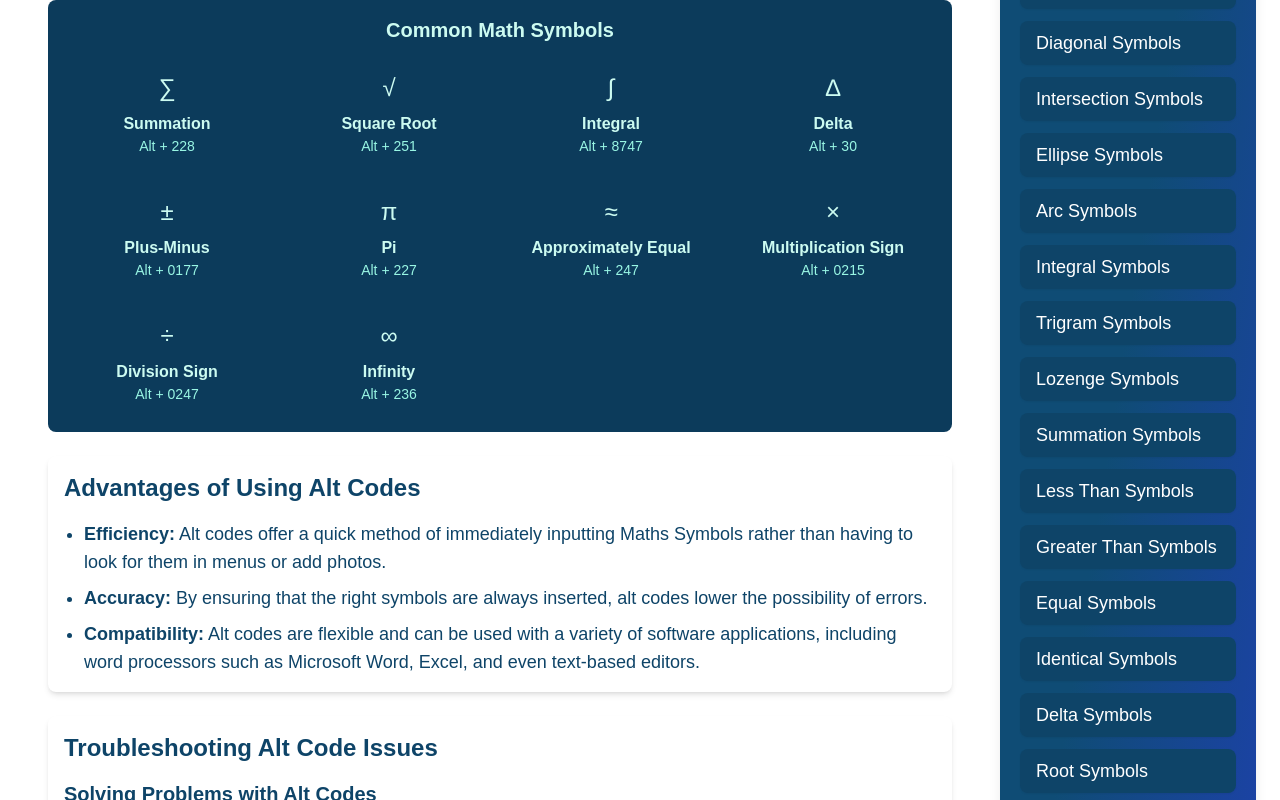
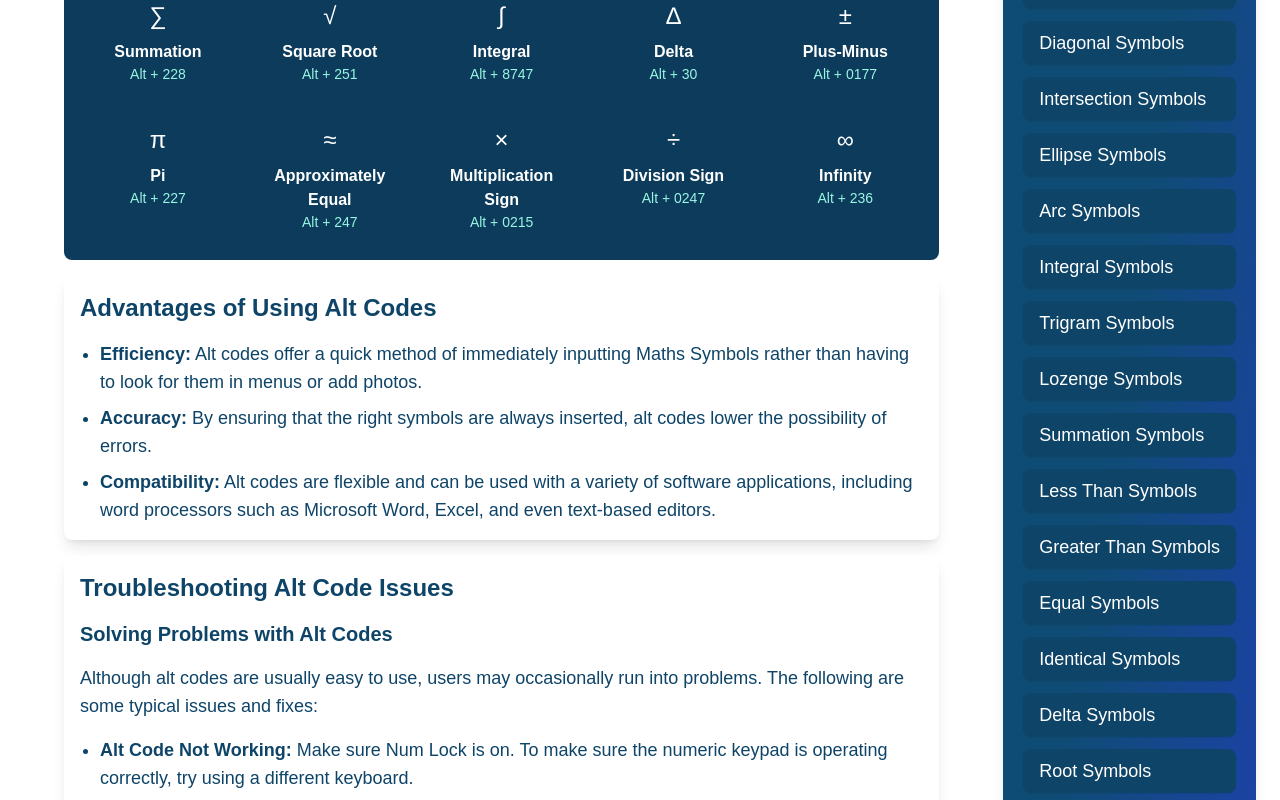
Before and after one commit to kanak1803/altcode2, a Next.js app: page /category/MathsSymbols in a window 1280 px wide. Shown: the part 620-1420 px from the top of the page. Built offline with nearby package versions, Linux system fonts and the light colour scheme.

Commit message:
improve mobile ui in category page
improve mobile ui in category page

```diff
--- a/src/app/category/[category]/page.jsx
+++ b/src/app/category/[category]/page.jsx
@@ -23,14 +23,14 @@ const CategoryPage = () => {
   }
 
   return (
-    <div className="container mx-auto mt-10 px-6 flex flex-col md:flex-row md:space-x-6">
+    <div className="container mx-auto mt-10 lg:px-6 flex flex-col md:flex-row md:space-x-6">
       {/* Main Content */}
       <div className="flex-1">
         {/* <h1 className="text-3xl font-bold text-center mb-5 text-teal">
           {category.replace(/([A-Z])/g, " $1")}
         </h1> */}
         {category === "MathsSymbols" && (
-          <section className="mb-6 bg-white p-6 rounded-lg text-teal-600  space-y-6  ">
+          <section className="mb-6 bg-white  px-7 sm:px-4 lg:px-10 rounded-lg text-teal-600 space-y-4">
             <h2 className="text-2xl font-semibold text-center mb-4">
               {`Introduction to ${spaceNamed}`}
             </h2>
@@ -45,20 +45,20 @@ const CategoryPage = () => {
             <p className="text-lg">{mathSymbolsContent.howMathAltCodesWork}</p>
 
             <div className="bg-teal-700 p-4 rounded-lg mt-6">
-              <h3 className="text-xl font-semibold text-center text-teal-100 mb-4">
+              <h3 className="text-xl font-semibold text-center text-white mb-4">
                 Common Math Symbols
               </h3>
-              <div className="grid grid-cols-2 sm:grid-cols-3 lg:grid-cols-4 gap-4">
+              <div className="grid grid-cols-2 sm:grid-cols-3 lg:grid-cols-5 gap-4">
                 {mathSymbolsContent.commonMathSymbols.map((item, index) => (
                   <div
                     key={index}
-                    className="flex flex-col items-center text-center space-y-2 hover:bg-teal-800 p-3 rounded-lg"
+                    className="flex flex-col items-center text-center space-y-2 hover:bg-teal-600 p-3 rounded-lg"
                   >
-                    <span className="text-2xl text-teal-100">
+                    <span className="text-2xl text-white">
                       {item.symbol}
                     </span>
                     <div>
-                      <h4 className="font-bold text-teal-100">{item.name}</h4>
+                      <h4 className="font-bold text-white">{item.name}</h4>
                       <p className="text-sm text-teal-200">{item.altCode}</p>
                     </div>
                   </div>
@@ -67,7 +67,7 @@ const CategoryPage = () => {
             </div>
 
             {
-              <section className="mb-6 bg-white p-4 rounded-lg text-teal-600 shadow-md space-y-4">
+              <section className="mb-6 bg-white p-4 rounded-lg text-teal-600 shadow-lg space-y-4">
                 <h2 className="text-2xl font-bold">
                   Advantages of Using Alt Codes
                 </h2>
@@ -91,7 +91,7 @@ const CategoryPage = () => {
                 </ul>
               </section>
             }
-            <section className="mb-6 bg-white p-4 rounded-lg text-teal-600 shadow-md space-y-4">
+            <section className="mb-6 bg-white p-4 rounded-lg text-teal-600 shadow-lg space-y-4">
               <h2 className="text-2xl font-bold">
                 Troubleshooting Alt Code Issues
               </h2>
@@ -158,7 +158,7 @@ const CategoryPage = () => {
         )}
       </div>
       {/* Sidebar */}
-      <div className="w-full md:w-64 bg-gradient-to-br from-teal via-teal to-blue-800 h-auto p-5 space-y-6 rounded-xl text-white shadow-lg md:sticky md:top-0 mb-6 md:mb-0">
+      <div className="w-full md:w-auto bg-gradient-to-br from-teal via-teal to-blue-800 h-auto p-5 space-y-6 lg:rounded-xl text-white shadow-lg md:sticky md:top-0 mb-6 md:mb-0">
         <h2 className="text-2xl font-semibold border-b pb-3">
           {category.replace(/([A-Z])/g, " $1")}
         </h2>
```
